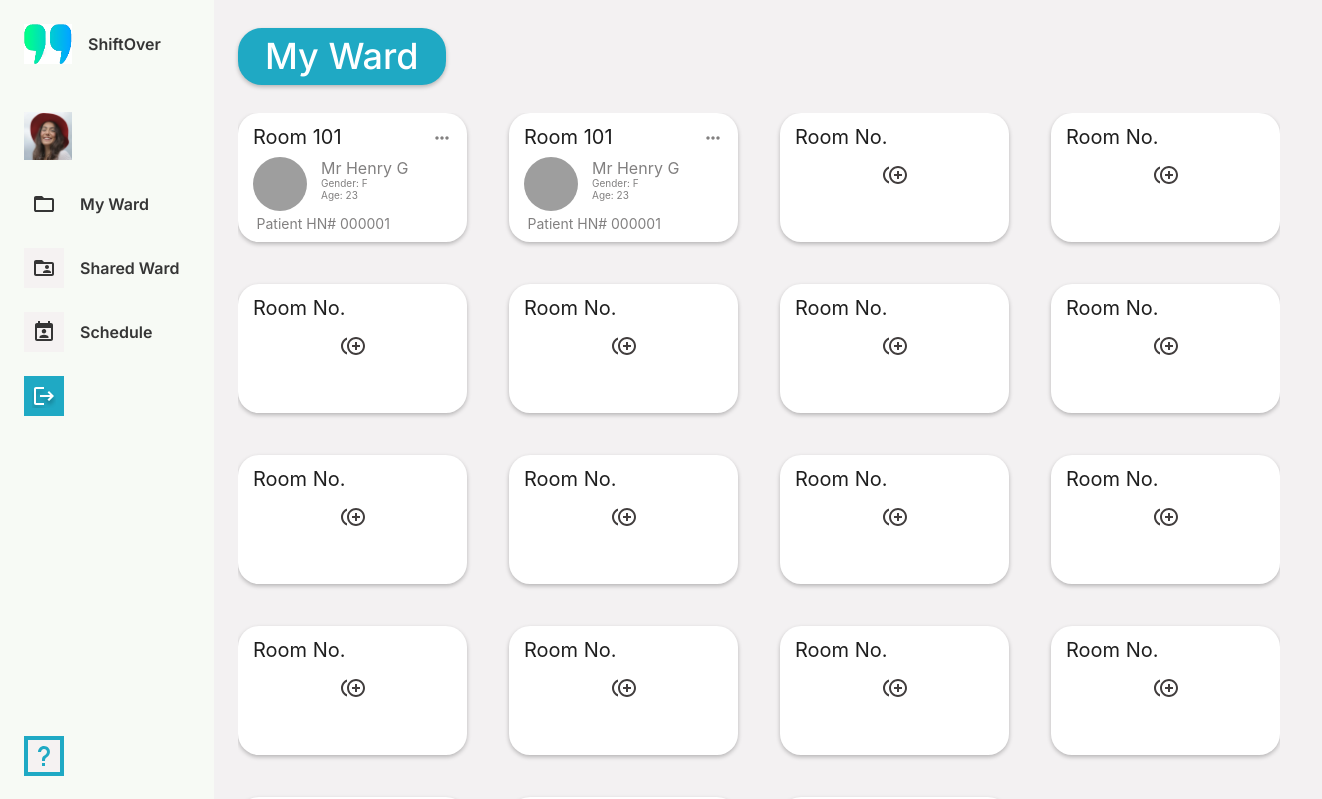
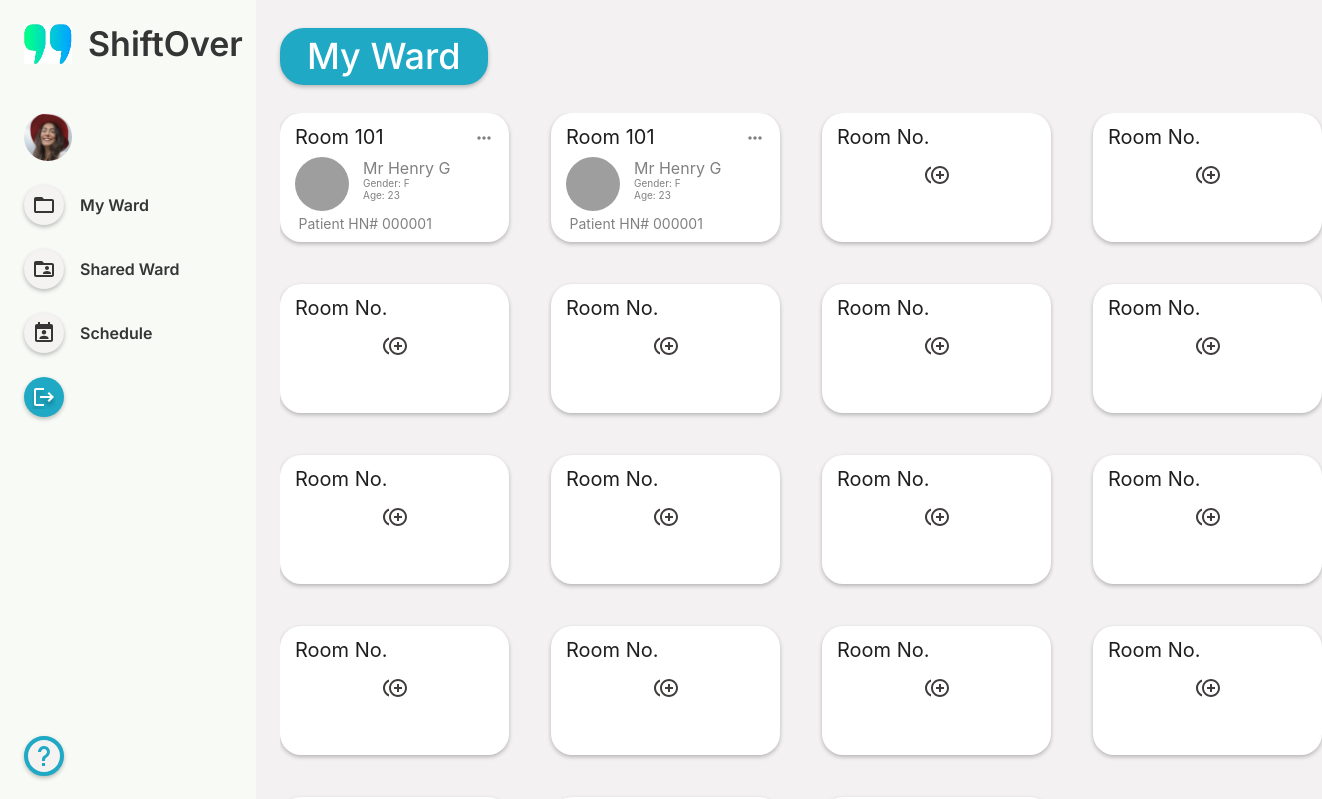
Before and after one commit to ShiftOver/shiftover-frontend, a Next.js app: page /pages/main-page in a window 1280 px wide. Shown: the top 799 px of the page, 1322 px wide, since content can reach past the window. Built offline with nearby package versions, Linux system fonts and the light colour scheme; grey boxes are pictures that could not be loaded; a web font is replaced by a local one.

Commit message:
chore: make navbar only appear in mainpage

```diff
--- a/src/app/components/Navbar.tsx
+++ b/src/app/components/Navbar.tsx
@@ -21,7 +21,7 @@ const Navbar: React.FC = () => {
                             className={`bg-white transition-all duration-300 ${expanded ? 'h-10 w-12' : 'h-10 w-12'}`}
                         />
                         {expanded && (
-                            <span className='ml-4 text-4xl font-semibold text-shiftover-black'>
+                            <span className='ml-4 text-logo font-semibold text-shiftover-black'>
                                 ShiftOver
                             </span>
                         )}
@@ -31,13 +31,13 @@ const Navbar: React.FC = () => {
                     <div className='flex flex-col space-y-6'>
                         <button className='flex items-center'>
                             <img
-                                className={`items-center justify-center bg-shiftover-white-2 transition-all duration-300 ${expanded ? 'h-12 w-12 rounded-full' : 'h-12 w-12 rounded-full'}`}
+                                className={`items-center justify-center bg-shiftover-white-2 transition-all duration-300 ${expanded ? 'h-12 w-12 rounded-[200px]' : 'h-12 w-12 rounded-[200px]'}`}
                                 src='/assets/nurse.png'
                                 alt='Profile Icon'
                             />
                         </button>
                         <button className='flex items-center'>
-                            <div className='bg-shiftover-white-20 flex h-10 w-10 items-center justify-center rounded-full'>
+                            <div className='flex h-10 w-10 items-center justify-center rounded-[200px] bg-shiftover-white-2 shadow-[0_2px_4px_0_rgba(0,0,0,0.25)]'>
                                 <img
                                     src='/assets/folder-outline.svg'
                                     alt='My Ward Icon'
@@ -45,13 +45,13 @@ const Navbar: React.FC = () => {
                                 />
                             </div>
                             {expanded && (
-                                <span className='ml-4 text-lg font-semibold text-shiftover-black'>
+                                <span className='text-lg ml-4 font-semibold text-shiftover-black'>
                                     My Ward
                                 </span>
                             )}
                         </button>
                         <button className='flex items-center'>
-                            <div className='flex h-10 w-10 items-center justify-center rounded-full bg-shiftover-white-2'>
+                            <div className='flex h-10 w-10 items-center justify-center rounded-[200px] bg-shiftover-white-2 shadow-[0_2px_4px_0_rgba(0,0,0,0.25)]'>
                                 <img
                                     src='/assets/folder-account-outline.svg'
                                     alt='Shared Ward Icon'
@@ -59,13 +59,13 @@ const Navbar: React.FC = () => {
                                 />
                             </div>
                             {expanded && (
-                                <span className='ml-4 text-lg font-semibold text-shiftover-black'>
+                                <span className='text-lg ml-4 font-semibold text-shiftover-black'>
                                     Shared Ward
                                 </span>
                             )}
                         </button>
                         <button className='flex items-center'>
-                            <div className='flex h-10 w-10 items-center justify-center rounded-full bg-shiftover-white-2'>
+                            <div className='flex h-10 w-10 items-center justify-center rounded-[200px] bg-shiftover-white-2 shadow-[0_2px_4px_0_rgba(0,0,0,0.25)]'>
                                 <img
                                     src='/assets/calendar-account.svg'
                                     alt='Schedule Icon'
@@ -73,7 +73,7 @@ const Navbar: React.FC = () => {
                                 />
                             </div>
                             {expanded && (
-                                <span className='ml-4 text-lg font-semibold text-shiftover-black'>
+                                <span className='text-lg ml-4 font-semibold text-shiftover-black'>
                                     Schedule
                                 </span>
                             )}
@@ -81,7 +81,7 @@ const Navbar: React.FC = () => {
 
                         {/* Logout Button */}
                         <button className='flex items-center'>
-                            <div className='flex h-10 w-10 items-center justify-center rounded-full bg-shiftover-blue'>
+                            <div className='flex h-10 w-10 items-center justify-center rounded-[200px] bg-shiftover-blue shadow-[0_2px_4px_0_rgba(0,0,0,0.25)]'>
                                 <img
                                     src='/assets/logout.svg'
                                     alt='Logout Icon'
@@ -95,7 +95,7 @@ const Navbar: React.FC = () => {
                 {/* Help Section */}
                 <div>
                     <button className='flex items-center'>
-                        <div className='flex h-10 w-10 items-center justify-center rounded-full border-4 border-shiftover-blue bg-shiftover-white-2'>
+                        <div className='flex h-10 w-10 items-center justify-center rounded-[200px] border-4 border-shiftover-blue bg-shiftover-white-2 shadow-[0_2px_4px_0_rgba(0,0,0,0.25)]'>
                             <img
                                 src='/assets/help.svg'
                                 alt='Help Icon'
--- a/src/app/globals.css
+++ b/src/app/globals.css
@@ -6,13 +6,12 @@
 
 :root {
     --foreground-rgb: 0, 0, 0;
-    --background-start-rgb: #F3F1F2;
+    --background-start-rgb: #f3f1f2;
 }
 
 body {
     color: rgb(var(--foreground-rgb));
     background: var(--background-start-rgb);
-
 }
 
 .border-full {
--- a/src/app/layout.tsx
+++ b/src/app/layout.tsx
@@ -20,7 +20,6 @@ export default function RootLayout({
         <html lang='en'>
             <body className={inter.className}>
                 <div className='flex'>
-                    <Navbar />
                     <main className='flex-1'>{children}</main>
                 </div>
             </body>
--- /dev/null
+++ b/src/app/pages/main-page/layout.tsx
@@ -0,0 +1,15 @@
+// app/dashboard/layout.tsx or pages/dashboard/layout.tsx
+import Navbar from '../../components/Navbar';
+
+export default function DashboardLayout({
+    children,
+}: {
+    children: React.ReactNode;
+}) {
+    return (
+        <div className='flex'>
+            <Navbar />
+            <main className='flex-1'>{children}</main>
+        </div>
+    );
+}
--- a/tailwind.config.ts
+++ b/tailwind.config.ts
@@ -59,6 +59,13 @@ const config: Config = {
                     fontWeight: '390',
                 },
             ],
+            logo: [
+                '34px',
+                {
+                    lineHeight: '40.56px',
+                    fontWeight: '500',
+                },
+            ],
         },
         extend: {
             backgroundImage: {
```
